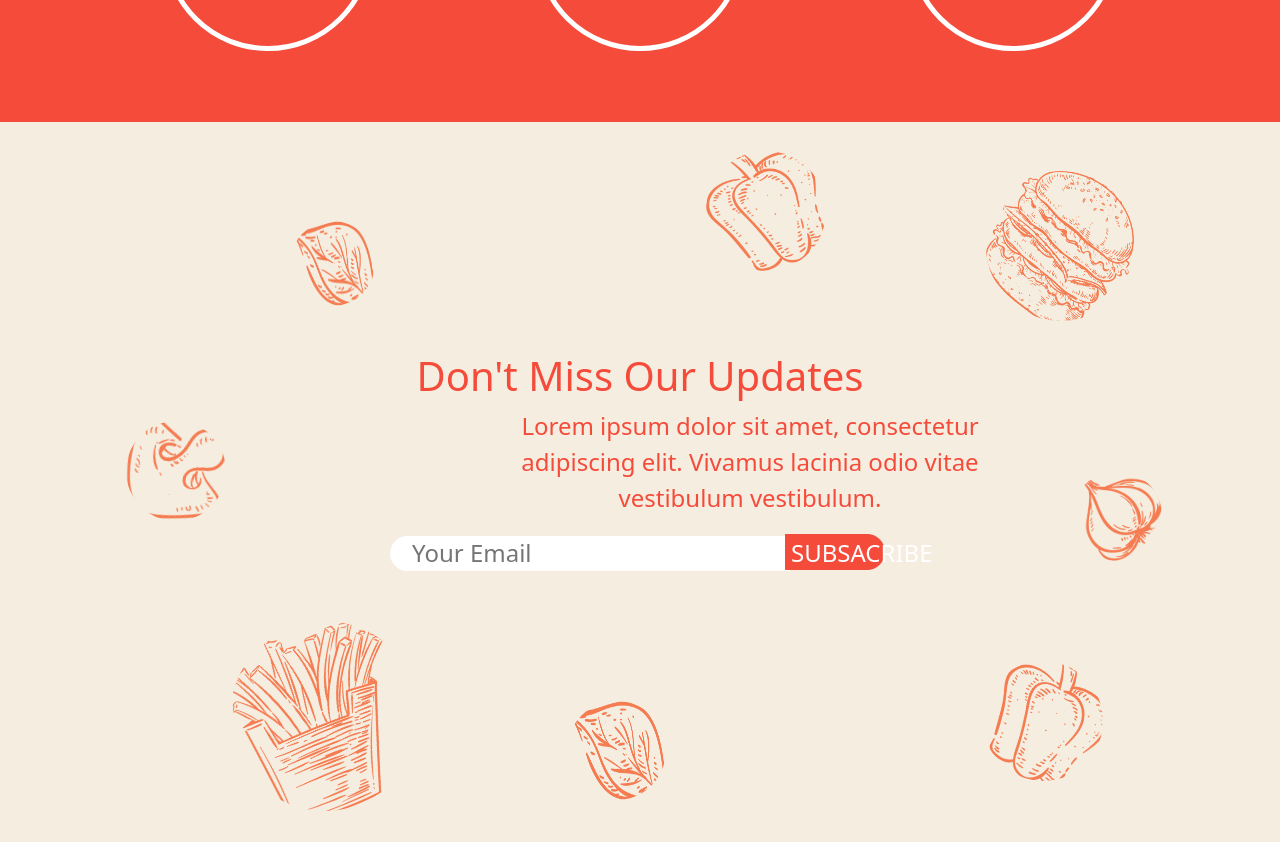
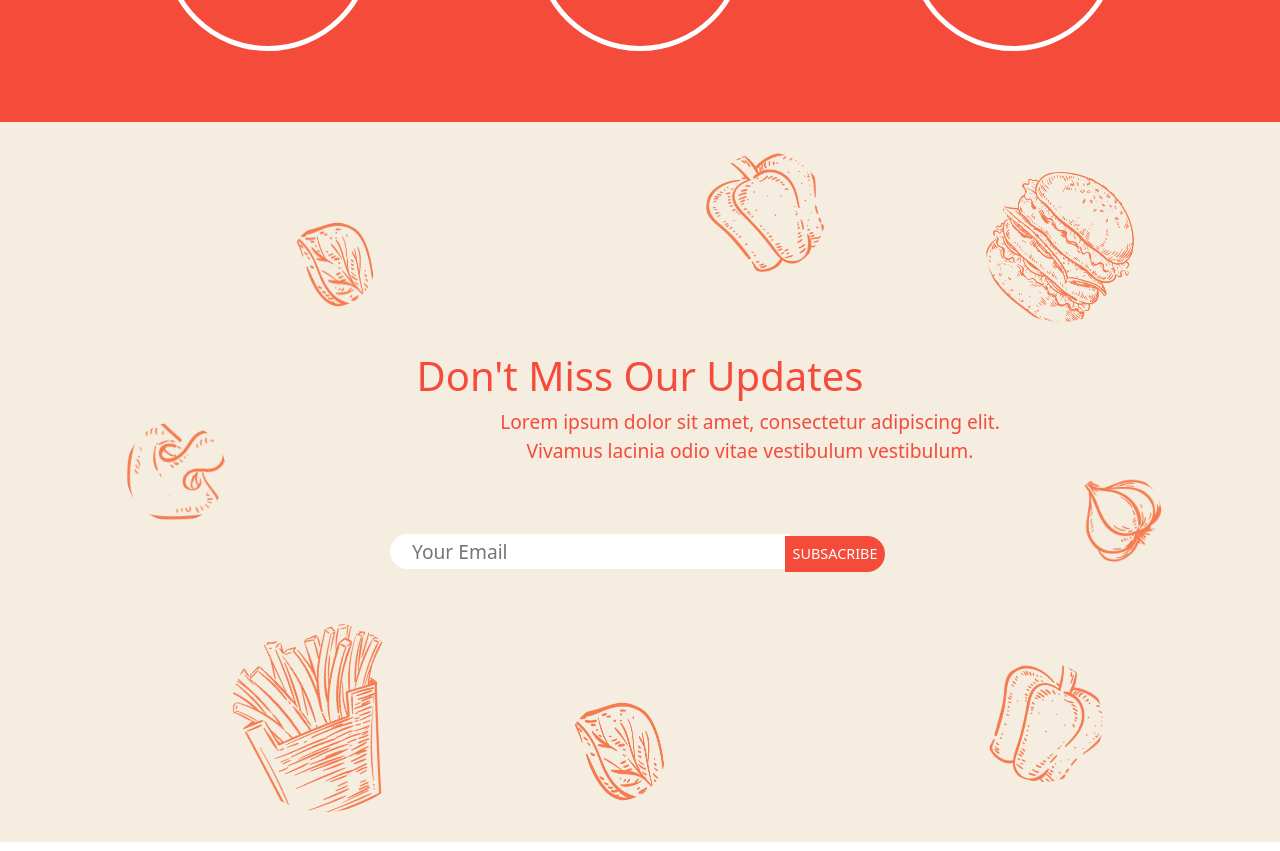
Before and after one commit to rana-sam/assignment-11, a React (Create React App) app: page / in a window 1280 px wide. Shown: the part 1280-2131 px from the top of the page. Built offline with nearby package versions, Linux system fonts and the light colour scheme.

Commit message:
update Group 8

```diff
--- a/src/style.css
+++ b/src/style.css
@@ -137,7 +137,7 @@ span{
     align-items: center;
     width: 100%;
     height:720px;
-    font-size: 1.5rem;
+    font-size: 1.2rem;
     color: rgb(245, 75, 59);
     background-color: rgb(245, 237, 223);
     padding-top: 230px;
@@ -175,6 +175,7 @@ span{
     right: 5px;
     height:36px;
     width: 100px;
+    font-size: 0.9rem;
 }
 .imagegroup8{
     display: flex;
```
